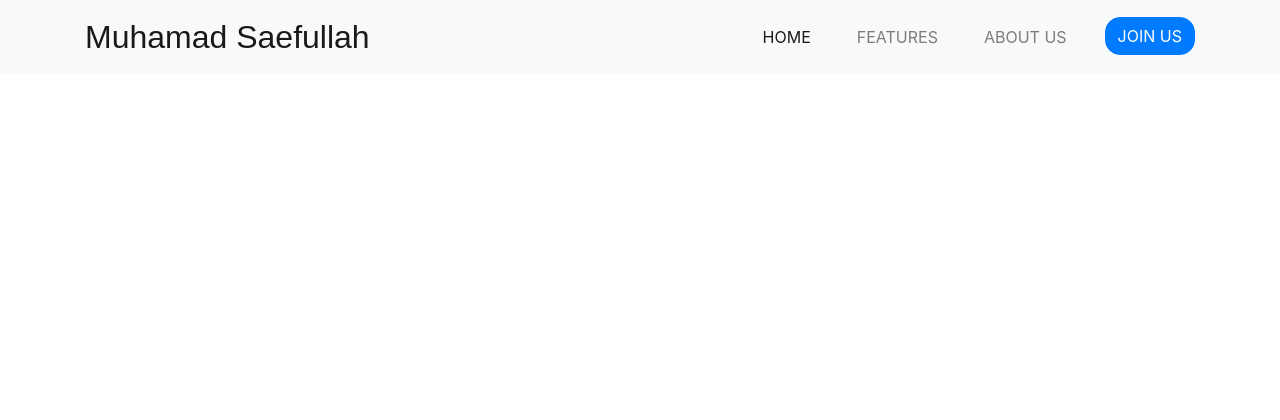
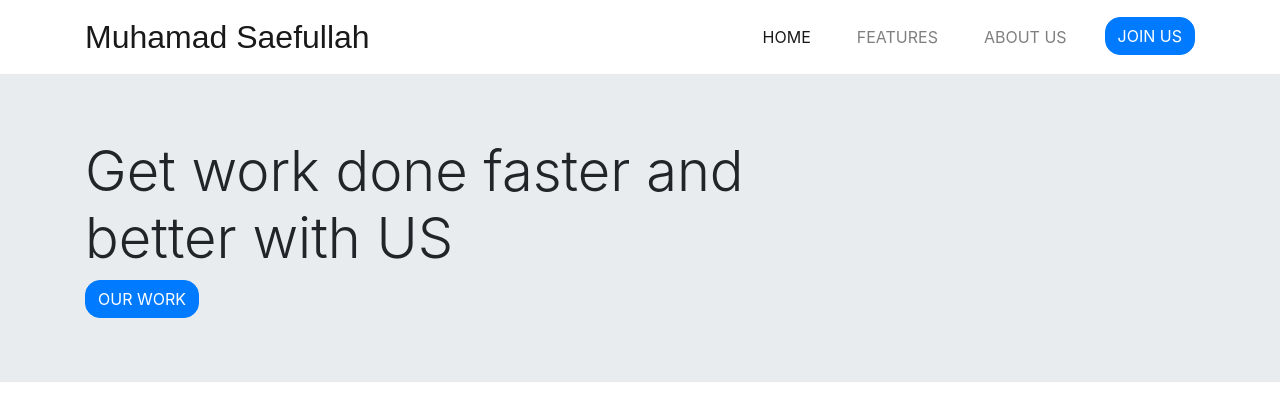
Before and after one commit to cipul00/landing-page, a plain HTML site: page landingpage1/index.html in a window 1280 px wide. Drawn offline with nearby package versions, Linux system fonts and the light colour scheme; a web font is replaced by a local one.

Commit message:
penambahan jumbotron
<!-- jumbotron -->
<div class="jumbotron jumbotron-fluid">
  <div class="container">
    <h1 class="display-4">Get work done <span>faster</span> and <br><span>better</span> with US</h1>
    <a class=" btn btn-primary tombol" href="#">OUR WORK</a>
    <!-- <p class="lead">This is a modified jumbotron that occupies the entire horizontal space of its parent.</p> -->
  </div>
</div>
<!-- tutup jumbotron -->

```diff
--- a/landingpage1/index.html
+++ b/landingpage1/index.html
@@ -12,18 +12,22 @@
 <link rel="preconnect" href="https://fonts.googleapis.com">
 <link rel="preconnect" href="https://fonts.gstatic.com" crossorigin>
 <link href="https://fonts.googleapis.com/css2?family=Viga&display=swap" rel="stylesheet">
+<!-- <link href="https://fonts.googleapis.com/css2?family=Festive&display=swap" rel="stylesheet">
+<link href="https://fonts.googleapis.com/css2?family=Bebas+Neue&display=swap" rel="stylesheet"> -->
+
 
     <!-- my css -->
 <link rel="stylesheet" href="style.css">
 
-    <title>Hello, world!</title>
+    <title>MS</title>
   </head>
   <body>
 
 <!-- NavBar -->
-<nav class="navbar navbar-expand-lg navbar-light bg-light">
+<nav class="navbar navbar-expand-lg navbar-light">
   <div class="container">
     <a class="navbar-brand" href="#">Muhamad Saefullah</a>
+    <!-- <img src="img/me.png" width="30px" alt=" "> -->
     <button class="navbar-toggler" type="button" data-toggle="collapse" data-target="#navbarNav" aria-controls="navbarNav" aria-expanded="false" aria-label="Toggle navigation">
       <span class="navbar-toggler-icon"></span>
     </button>
@@ -51,29 +55,15 @@
 </nav>
 <!-- tutup NavBar -->
 
-
-
-
-
-
-
-
-
-
-
-
-
-
-
-
-
-
-
-
-
-
-
-
+<!-- jumbotron -->
+<div class="jumbotron jumbotron-fluid">
+  <div class="container">
+    <h1 class="display-4">Get work done <span>faster</span> and <br><span>better</span> with US</h1>
+    <a class=" btn btn-primary tombol" href="#">OUR WORK</a>
+    <!-- <p class="lead">This is a modified jumbotron that occupies the entire horizontal space of its parent.</p> -->
+  </div>
+</div>
+<!-- tutup jumbotron -->
 
 
 
```
